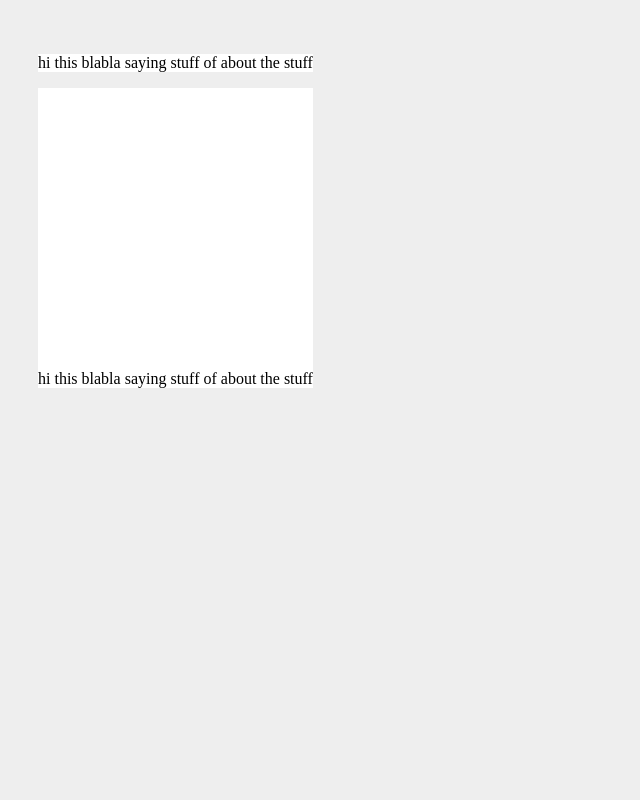
After one commit to Eduard4002/Webbshop, a PHP site: page /Design/verticaltutyou.html in a window 1280 px wide. The commit adds this page. Shown: the whole page, without its empty margins (0-640 px from the left). Run offline with PHP 8.4, Linux system fonts and the light colour scheme.

Commit message:
hey
sdfff

```diff
--- /dev/null
+++ b/Design/verticaltutyou.html
@@ -0,0 +1,16 @@
+<html>
+    <head>
+       <link rel = "stylesheet" href = "verttut.css">
+    </head>
+    <body>
+        <div class = "contain">
+            <p class = "text">hi this blabla saying stuff of about the stuff</p>
+        </div>
+        <div class = "contain3">
+            <p class = "text3">hi this blabla saying stuff of about the stuff</p>
+        </div>
+
+
+    </body>
+
+</html>
--- /dev/null
+++ b/Design/verttut.css
@@ -0,0 +1,25 @@
+body{
+    background-color: #eeeeee;
+    padding: 30px;
+}
+.container{
+    background-color: #fff;
+    height: 100px;
+    line-height: 100px;
+}
+.text{
+    background-color: white;
+    display: inline-block;
+    line-height: normal;
+    vertical-align: middle;
+
+}
+.contain3{
+    display: table;
+    height: 300px;
+    background-color: #fff;
+}
+.text3{
+    display: table-cell;
+    vertical-align: bottom;
+}
--- a/login.php
+++ b/login.php
@@ -81,6 +81,8 @@
     <div class = "products">
         <?php
             //Get all products that are second hand
+            //"1"är för alla producter som är secondhand
+            //"0" är för alla producter sominte är secondhand
             $query = getProducts(1);
 
             if($query != null){
@@ -90,7 +92,7 @@
                     $name = $row['name'];
                     $price = $row['price'];
                     $info = $row['info'];
-
+                    //jobba med koden nedan
                     echo
                     "
                         <div class = 'product-child'>
```
Also changed, not shown: Design/productcss.php (added, +18 -0 lines), Design/produkttest copy.php (added, +16 -0 lines), Design/produkttest.php (added, +57 -0 lines), Design/produkttest2.php (added, +33 -0 lines), Design/prod.css (added), Design/transsvg.svg (added).
